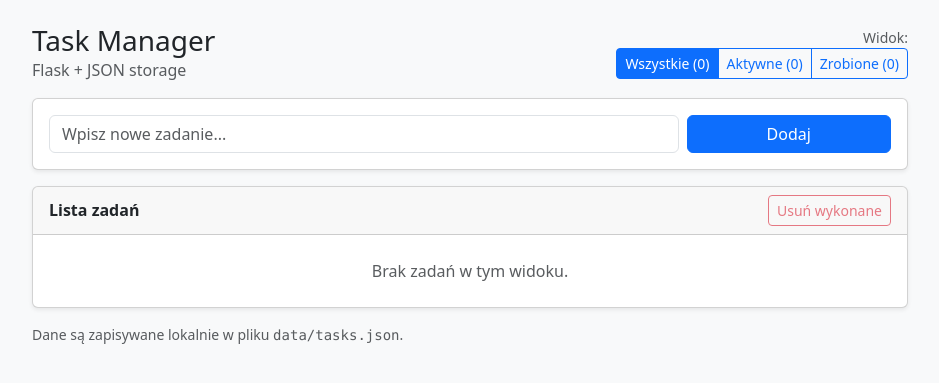
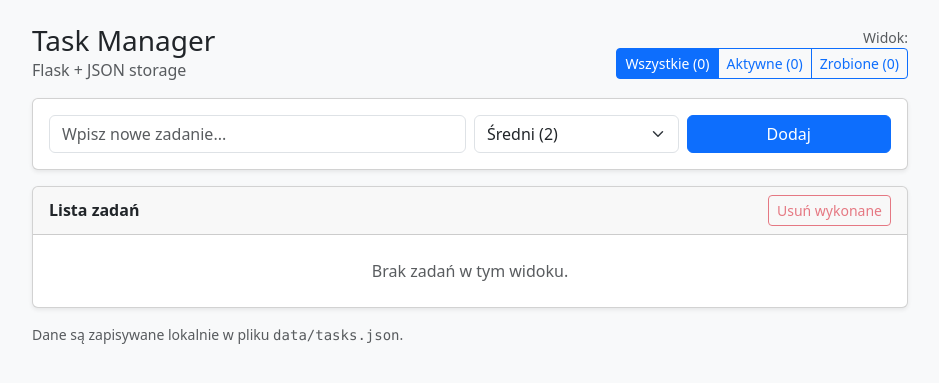
Before and after one commit to PiotrWolanski/todo, a Flask app: page / in a window 1280 px wide. Shown: the top 383 px of the page, without its empty margins (170-1109 px from the left). Run offline with Flask 3, Linux system fonts and the light colour scheme.

Commit message:
Add task priority (1-3) with sorting and UI display

```diff
--- a/app.py
+++ b/app.py
@@ -22,6 +22,7 @@ class Task:
     title: str
     done: bool
     created_at: str  # ISO datetime string
+    priority: int
 
 
 def ensure_storage() -> None:
@@ -41,10 +42,11 @@ def load_tasks() -> List[Task]:
         # defensywnie na wypadek braków w pliku
         tasks.append(
             Task(
-                id=str(item.get("id", "")),
-                title=str(item.get("title", "")),
-                done=bool(item.get("done", False)),
-                created_at=str(item.get("created_at", "")),
+            id=str(item.get("id", "")),
+            title=str(item.get("title", "")),
+            done=bool(item.get("done", False)),
+            created_at=str(item.get("created_at", "")),
+            priority=int(item.get("priority", 2)),
             )
         )
     return tasks
@@ -76,7 +78,7 @@ def index():
         tasks_view = tasks
 
     # sort: newest first
-    tasks_view.sort(key=lambda t: t.created_at, reverse=True)
+    tasks_view.sort(key=lambda t: (t.priority, t.created_at), reverse=True)
 
     counts = {
         "all": len(tasks),
@@ -94,12 +96,22 @@ def add_task():
         flash("Tytuł jest za krótki (min. 2 znaki).", "danger")
         return redirect(url_for("index", view=request.args.get("view", "all")))
 
+    priority_raw = request.form.get("priority", "2")
+    try:
+        priority = int(priority_raw)
+    except ValueError:
+        priority = 2
+
+    if priority not in (1, 2, 3):
+        priority = 2
+
     tasks = load_tasks()
     new_task = Task(
         id=str(uuid.uuid4()),
         title=title,
         done=False,
         created_at=datetime.utcnow().isoformat(timespec="seconds") + "Z",
+        priority=priority,
     )
     tasks.append(new_task)
     save_tasks(tasks)
--- a/templates/index.html
+++ b/templates/index.html
@@ -46,10 +46,19 @@
     <div class="card shadow-sm mb-3">
       <div class="card-body">
         <form method="post" action="/add?view={{ view }}" class="row g-2 align-items-center">
-          <div class="col-12 col-md-9">
+          <div class="col-12 col-md-6">
             <input class="form-control" name="title" placeholder="Wpisz nowe zadanie..." minlength="2" required />
           </div>
-          <div class="col-12 col-md-3 d-grid">
+
+          <div class="col-6 col-md-3">
+            <select class="form-select" name="priority">
+              <option value="3">Wysoki (3)</option>
+              <option value="2" selected>Średni (2)</option>
+              <option value="1">Niski (1)</option>
+            </select>
+          </div>
+
+          <div class="col-6 col-md-3 d-grid">
             <button class="btn btn-primary" type="submit">Dodaj</button>
           </div>
         </form>
@@ -74,8 +83,16 @@
             {% for t in tasks %}
               <div class="list-group-item d-flex align-items-center justify-content-between">
                 <div class="d-flex flex-column">
-                  <div class="{{ 'task-done' if t.done else '' }}">
-                    {{ t.title }}
+                  <div class="d-flex align-items-center gap-2 {{ 'task-done' if t.done else '' }}">
+                    <span class="badge
+                      {% if t.priority == 3 %}bg-danger
+                      {% elif t.priority == 2 %}bg-warning
+                      {% else %}bg-secondary
+                      {% endif %}
+                    ">
+                      P{{ t.priority }}
+                    </span>
+                    <span>{{ t.title }}</span>
                   </div>
                   <div class="text-muted small small-mono">ID: {{ t.id }} • {{ t.created_at }}</div>
                 </div>
```
